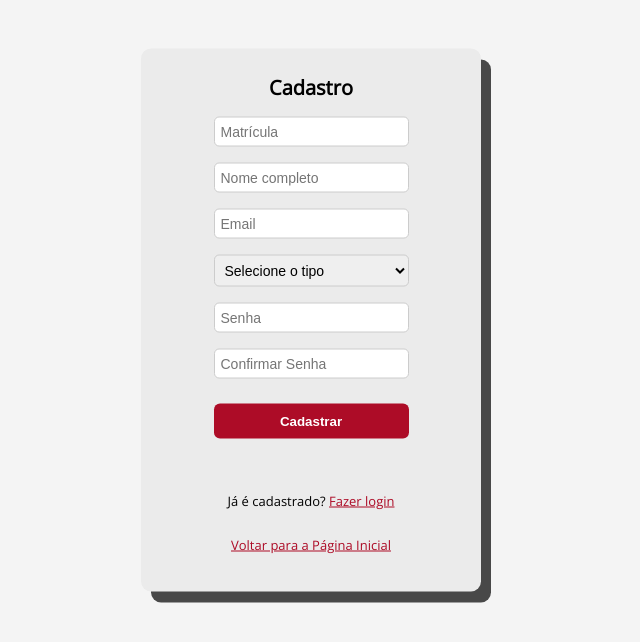
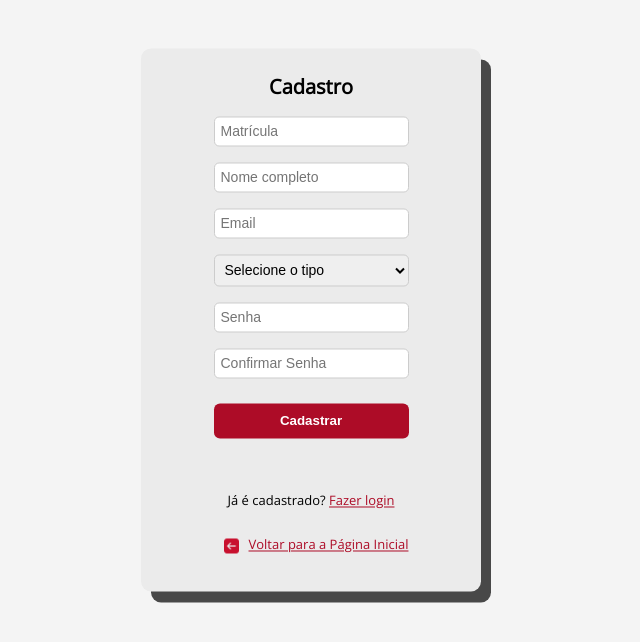
Before and after one commit to carlabferreira/ForumUFMG, a React (Create React App) app in the folder client/: page /cadastro in a window 1280 px wide. Shown: the part 120-762 px from the top of the page, without its empty margins (329-969 px from the left). Built offline with nearby package versions, Linux system fonts and the light colour scheme.

Commit message:
Adição de setas <- no link para voltar para a página inicial

```diff
--- a/client/src/pages/Cadastro.js
+++ b/client/src/pages/Cadastro.js
@@ -4,6 +4,7 @@ import { authRegister } from "../services/authService";
 import { Link } from "react-router-dom";
 import { useNavigate } from "react-router-dom";
 import "../styles/Cadastro.css";
+import left_arrow from "../icons/left.png";
 
 function RegisterPage() {
 
@@ -75,7 +76,9 @@ function RegisterPage() {
       </div>
       <div className="login-redirect">
         <p>
-            <Link className="link-login" to="/">Voltar para a Página Inicial</Link>
+            <Link className="link-login" to="/">
+              <img src={left_arrow} id="arrow"/>
+              Voltar para a Página Inicial</Link>
         </p>
       </div>
     </div>
--- a/client/src/pages/CreateTopic.js
+++ b/client/src/pages/CreateTopic.js
@@ -1,7 +1,9 @@
 import { useEffect, useState } from "react";
 import axios from "axios";
 import { useNavigate } from "react-router-dom";
+import { Link } from "react-router-dom"
 import "../styles/CreateTopic.css";
+import left_arrow from "../icons/left.png";
 
 function CreateTopic() {
   const [titulo, setTitulo] = useState("");
@@ -133,6 +135,14 @@ function CreateTopic() {
           Criar Tópico
         </button>
       </form>
+      <div className="topic-redirect">
+        <p>
+            <Link className="link-topic" to="/">
+              <img src={left_arrow} id="arrow"/>
+              Voltar para a página inicial
+            </Link>
+        </p>
+      </div>
     </div>
   );
 }
--- a/client/src/pages/Login.js
+++ b/client/src/pages/Login.js
@@ -4,6 +4,7 @@ import { loginSchema } from "../validations/schemas";
 import { authLogin } from "../services/authService";
 import { Link } from "react-router-dom";
 import "../styles/Login.css";
+import left_arrow from "../icons/left.png"
 
 function LoginPage({ setUser }) {
   const navigate = useNavigate();
@@ -49,7 +50,9 @@ function LoginPage({ setUser }) {
       </div>
       <div className="register-redirect">
         <p>
-            <Link className="link-cadastro" to="/">Voltar para a Página Inicial</Link>
+          <Link className="link-cadastro" to="/">
+            <img src={left_arrow} id="arrow"/>
+            Voltar para a Página Inicial</Link>
         </p>
       </div>
     </div>
--- a/client/src/styles/CreateTopic.css
+++ b/client/src/styles/CreateTopic.css
@@ -25,7 +25,7 @@
   margin-bottom: 20px;
   font-size: 22px;
   font-weight: bold;
-  color: #333;
+  color: #000000;
 }
 
 .create-topic-form-group {
@@ -97,3 +97,19 @@
   border-radius: 5px;
   font-size: 14px;
 }
+
+.topic-redirect{
+  font-size: small;
+  ;
+}
+
+.link-topic{
+  color: #ad0c27;
+}
+
+#arrow{
+  max-width: 15px;
+  max-height: auto;
+  padding: 0 10px;
+  vertical-align: middle;
+}
--- a/client/src/styles/Home.css
+++ b/client/src/styles/Home.css
@@ -6,6 +6,7 @@ body {
     margin: 0;
     padding: 0;
     background-color: #f4f4f4;
+    font-size: 18px;
   }
 
 /* Container principal */
--- a/client/src/styles/Login.css
+++ b/client/src/styles/Login.css
@@ -5,3 +5,10 @@
 .link-cadastro {
     color: #ad0c27;
 }
+
+#arrow{
+    max-width: 15px;
+    max-height: auto;
+    padding: 0 10px;
+    vertical-align: middle;
+}
```
Also changed, not shown: client/src/icons/left.png (added).
